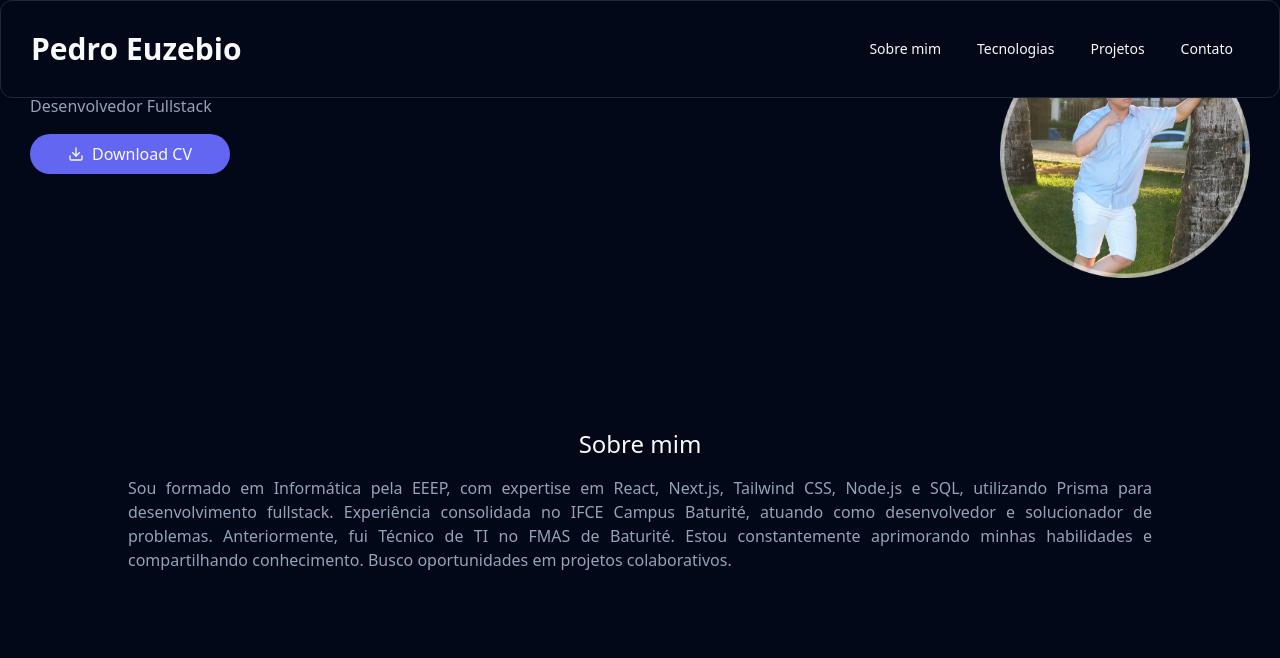
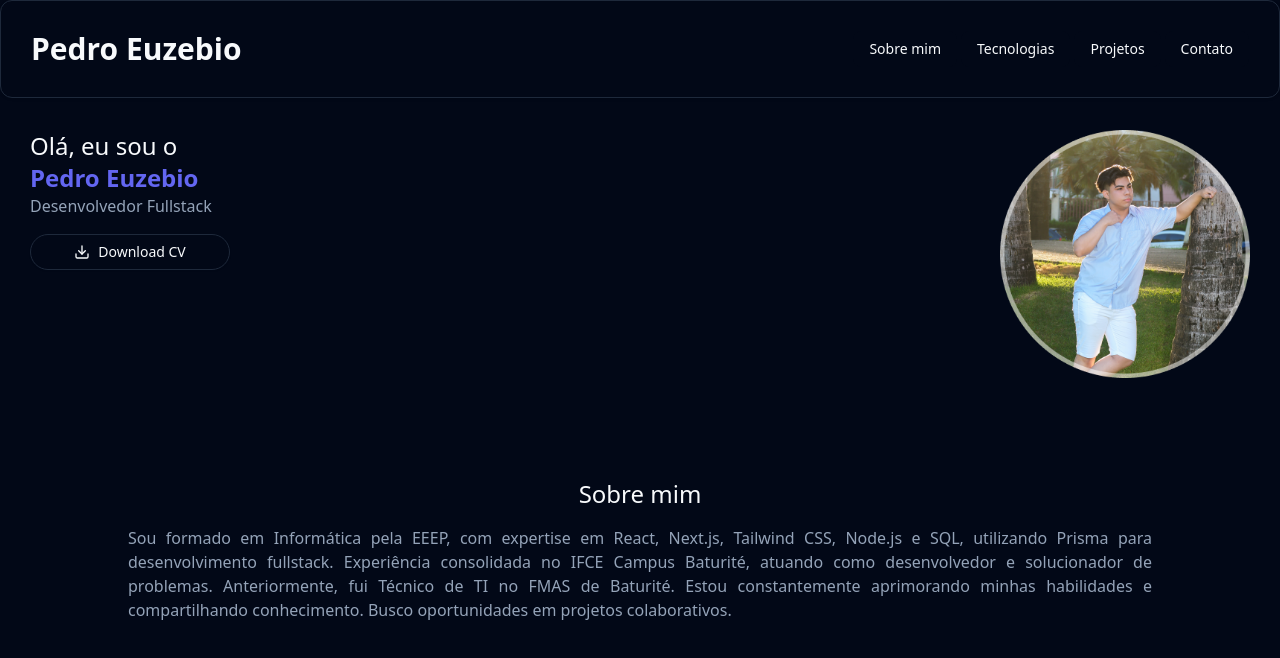
Before and after one commit to pedroeuzebioo/portfolio-2023, a Next.js app: page / in a window 1280 px wide. Shown: the top 658 px of the page. Built offline with nearby package versions, Linux system fonts and the light colour scheme.

Commit message:
refactor(introduction): update UI and button in introduction.tsx

```diff
--- a/src/components/introduction.tsx
+++ b/src/components/introduction.tsx
@@ -1,10 +1,10 @@
 import { Download } from "lucide-react";
 import Image from "next/image";
-import Link from "next/link";
+import { Button } from "./ui/button";
 
 const Introduction = () => {
   return (
-    <section className="appear mb-[9.375rem] flex flex-col items-center justify-start gap-4 md:flex-row md:items-start md:justify-between">
+    <section className="appear py-[6.25rem] flex flex-col items-center gap-4 md:flex-row md:items-start md:justify-between">
       <div className="text-center md:text-left">
         <h1 className="text-2xl font-medium">Olá, eu sou o</h1>
         <span className="text-2xl font-semibold text-indigo-500">
@@ -13,16 +13,19 @@ const Introduction = () => {
         <p className="font-medium text-muted-foreground">
           Desenvolvedor Fullstack
         </p>
-        <div className="mt-4 flex justify-center gap-2 md:justify-start w-[12.5rem]">
-          <a
-            href="/curriculo.pdf"
-            download
-            className="flex w-full items-center justify-center gap-2 rounded-full bg-indigo-500 p-2 font-medium hover:bg-indigo-500/50"
+        <a
+          href="/curriculo.pdf"
+          download
+          className="mt-4 inline-block w-[12.5rem]"
+        >
+          <Button
+            variant="outline"
+            className="flex w-full items-center justify-center gap-2 rounded-full"
           >
             <Download size={16} />
             Download CV
-          </a>
-        </div>
+          </Button>
+        </a>
       </div>
 
       <Image
```
